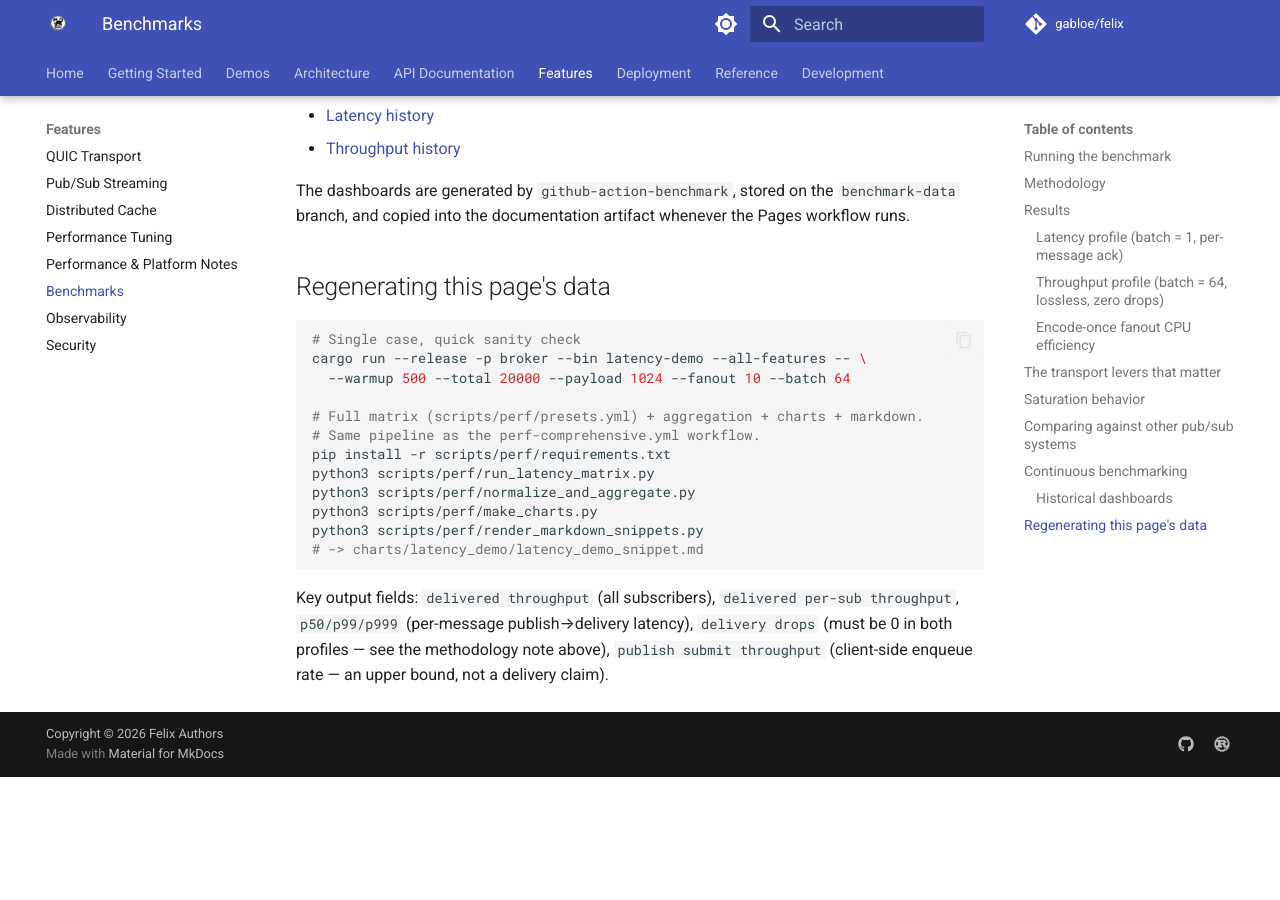
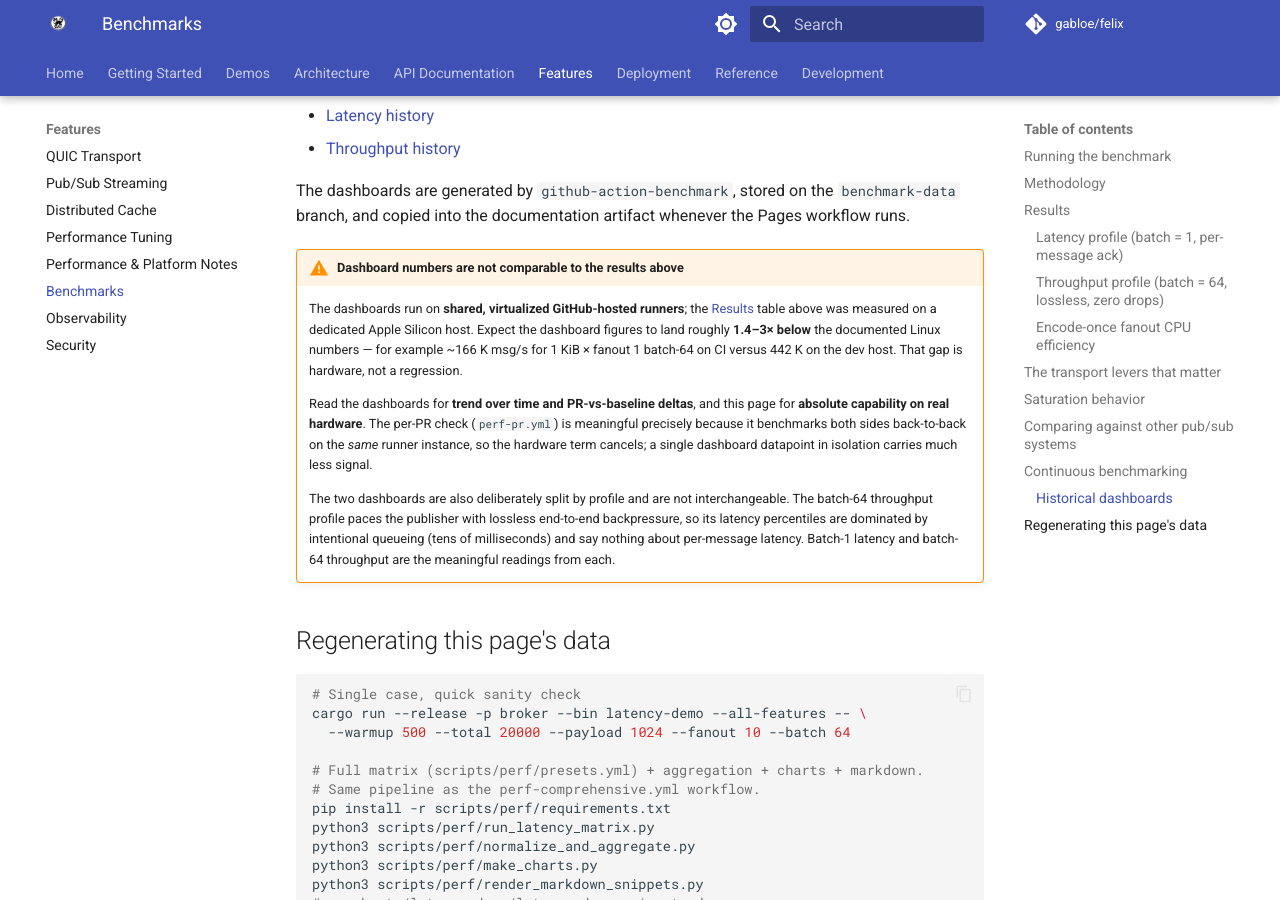
Before and after one commit to gabloe/felix, an MkDocs documentation site: the page built from docs-site/docs/features/benchmarks.md, in a window 1280 px wide and 900 px high, scrolled down 5390 px. Built offline with MkDocs 1.6.1 and Material for MkDocs 9.7.7, drawn with Linux system fonts in a browser that asks for light colours; comment, search, counter and statistics services are not loaded; the version menu is left out; before the commit the page ends 6167 px from its top, so only the background shows below that.

Commit message:
fix(benchmarks): update benchmark data paths and enhance dashboard documentation (#151)

````diff
--- a/docs-site/docs/features/benchmarks.md
+++ b/docs-site/docs/features/benchmarks.md
@@ -210,6 +210,27 @@ The dashboards are generated by `github-action-benchmark`, stored on the
 `benchmark-data` branch, and copied into the documentation artifact whenever
 the Pages workflow runs.
 
+!!! warning "Dashboard numbers are not comparable to the results above"
+    The dashboards run on **shared, virtualized GitHub-hosted runners**; the
+    [Results](#results) table above was measured on a dedicated Apple Silicon
+    host. Expect the dashboard figures to land roughly **1.4–3× below** the
+    documented Linux numbers — for example ~166 K msg/s for 1 KiB × fanout 1
+    batch-64 on CI versus 442 K on the dev host. That gap is hardware, not a
+    regression.
+
+    Read the dashboards for **trend over time and PR-vs-baseline deltas**, and
+    this page for **absolute capability on real hardware**. The per-PR check
+    (`perf-pr.yml`) is meaningful precisely because it benchmarks both sides
+    back-to-back on the *same* runner instance, so the hardware term cancels;
+    a single dashboard datapoint in isolation carries much less signal.
+
+    The two dashboards are also deliberately split by profile and are not
+    interchangeable. The batch-64 throughput profile paces the publisher with
+    lossless end-to-end backpressure, so its latency percentiles are dominated
+    by intentional queueing (tens of milliseconds) and say nothing about
+    per-message latency. Batch-1 latency and batch-64 throughput are the
+    meaningful readings from each.
+
 ## Regenerating this page's data
 
 ```bash
````
Also changed, not shown: 3 other files.
